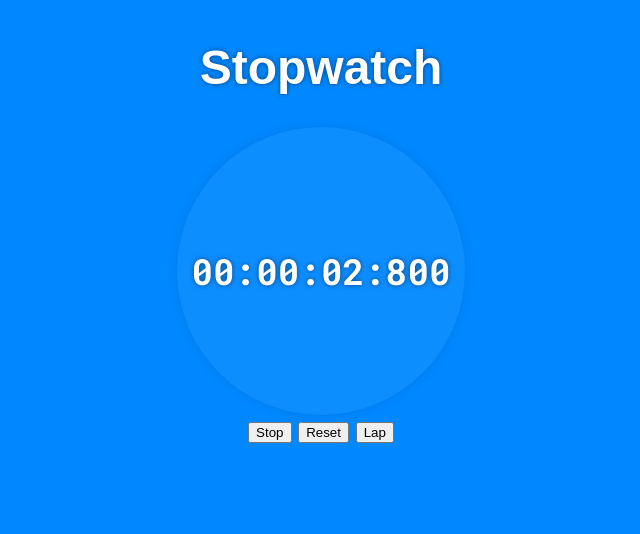
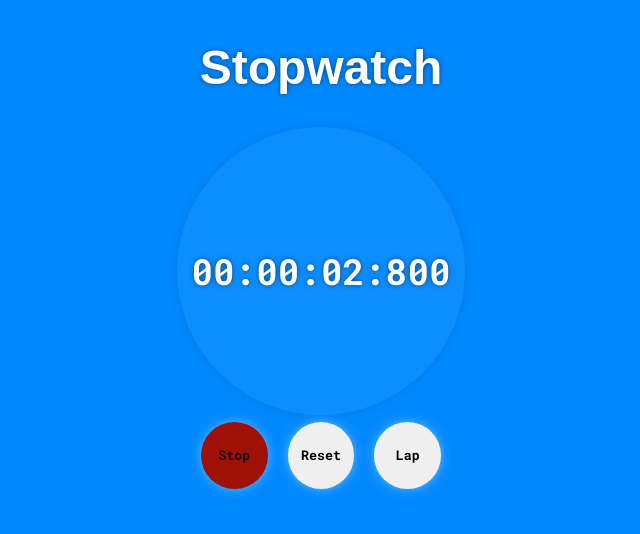
Before and after one commit to ThalitaC/stopwatch-vanilla-js, a plain HTML site: page index.html in a window 1280 px wide. Both pictures are taken after a click on the button "Start". Shown: the whole page, without its empty margins (319-959 px from the left). Drawn offline with Linux system fonts and the light colour scheme.

Commit message:
style: start-stop button

```diff
--- a/index.html
+++ b/index.html
@@ -15,7 +15,7 @@
       <p><span id="timer">00:00:00:000</span></p>
     </div>
     <div class="controls-container">
-      <button id="start-stop">Start</button>
+      <button id="start">Start</button>
       <button id="reset">Reset</button>
       <button id="lap">Lap</button>
     </div>
--- a/script.js
+++ b/script.js
@@ -1,5 +1,5 @@
 let timer = document.getElementById("timer");
-let startStopButton = document.getElementById("start-stop");
+let startButton = document.getElementById("start");
 let resetButton = document.getElementById("reset");
 let lapsButton = document.getElementById("lap");
 let lapsList = document.getElementById("laps-list");
@@ -29,12 +29,14 @@ function incrementTimer() {
 };
 
 function startStop() {
-  if ( timer.innerHTML === "00:00:00:000" || startStopButton.innerHTML === "Start") {
+  if ( timer.innerHTML === "00:00:00:000" || startButton.innerHTML === "Start") {
     incrementTimer();
-    startStopButton.innerHTML = "Stop";
+    startButton.innerHTML = "Stop";
+    startButton.id = "stop";
   } else {
     clearInterval(interval);
-    startStopButton.innerHTML = "Start";
+    startButton.innerHTML = "Start";
+    startButton.id = "start";
   }
 };
 
@@ -50,12 +52,12 @@ function laps() {
 
 function reset() {
   clearInterval(interval);
-  startStopButton.innerHTML = "Start";
+  startButton.innerHTML = "Start";
   timer.innerHTML = "00:00:00:000";
   lapsList.innerHTML = "";
   elapsedTime = 0;
 };
 
-startStopButton.addEventListener("click", startStop);
+startButton.addEventListener("click", startStop);
 resetButton.addEventListener("click", reset);
 lapsButton.addEventListener("click", laps);
--- a/style.css
+++ b/style.css
@@ -34,3 +34,26 @@ body {
   font-weight: 700;
   padding: 0.5em;
 }
+
+button {
+  border: none;
+  border-radius: 50%;
+  box-shadow: 0px 0px 15px -5px rgba(255, 255, 255, 0.9);
+  cursor: pointer;
+  font-family: 'Roboto Mono', monospace;
+  font-weight: 700;
+  height: 5em;
+  margin: 0.5em;
+  padding: 0.5em;
+  width: 5em;
+}
+
+#start {
+  background-color: rgb(0, 165, 47);
+  color: rgb(2, 24, 8);
+}
+
+#stop {
+  background-color: rgb(159, 17, 7);
+  color: rgb(24, 2, 2);
+}
```
